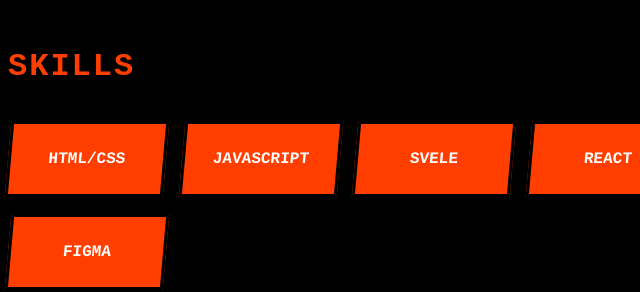
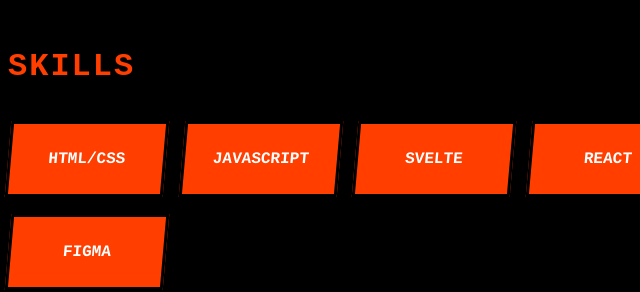
Before and after one commit to Nuuriii/portfolio-template, a plain HTML site: page brutalism/design-9/index.html in a window 1280 px wide. Shown: the part 1036-1328 px from the top of the page, 32-672 px from the left. Drawn offline with Linux system fonts and the light colour scheme.

```diff
--- a/brutalism/design-9/index.html
+++ b/brutalism/design-9/index.html
@@ -45,7 +45,7 @@
           <div class="skills-grid fade-in">
             <div class="skill-item">HTML/CSS</div>
             <div class="skill-item">JAVASCRIPT</div>
-            <div class="skill-item">SVELE</div>
+            <div class="skill-item">SVELTE</div>
             <div class="skill-item">REACT</div>
             <div class="skill-item">NODE.JS</div>
             <div class="skill-item">DESIGN</div>
```
